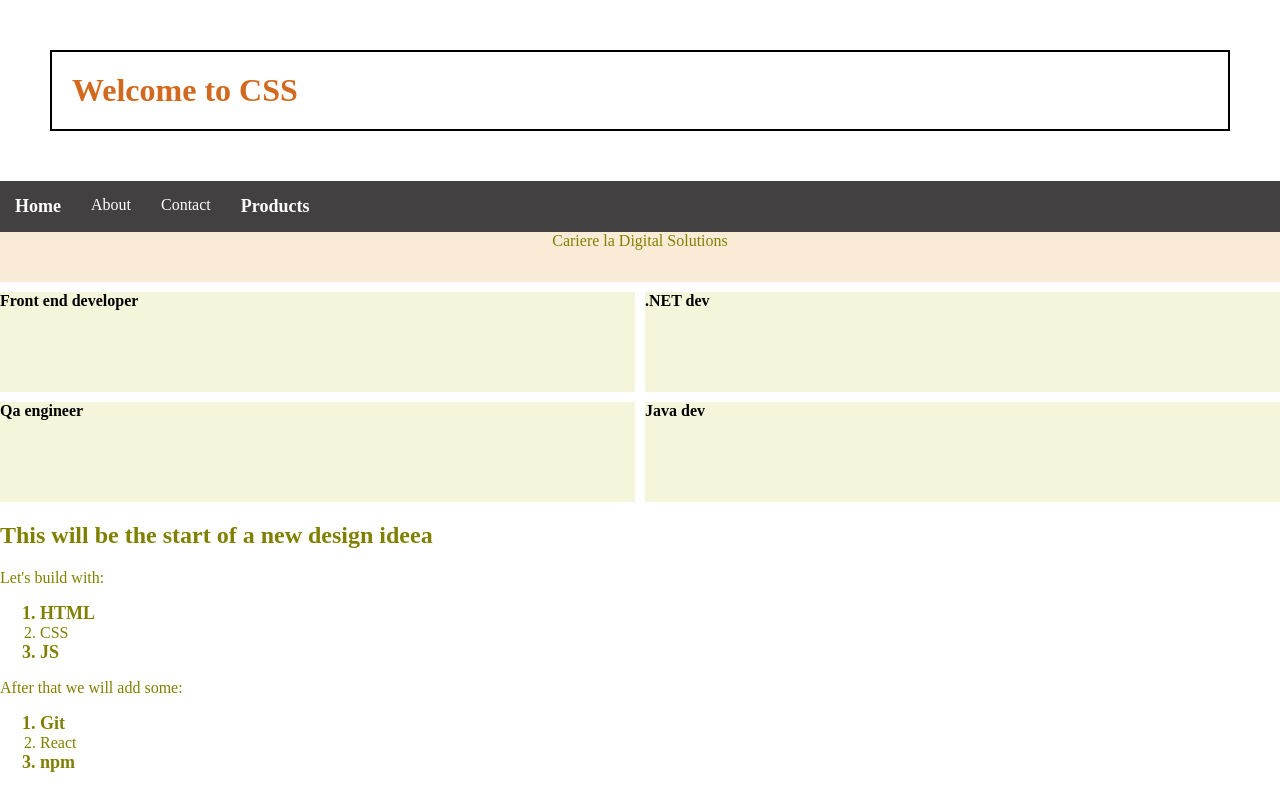
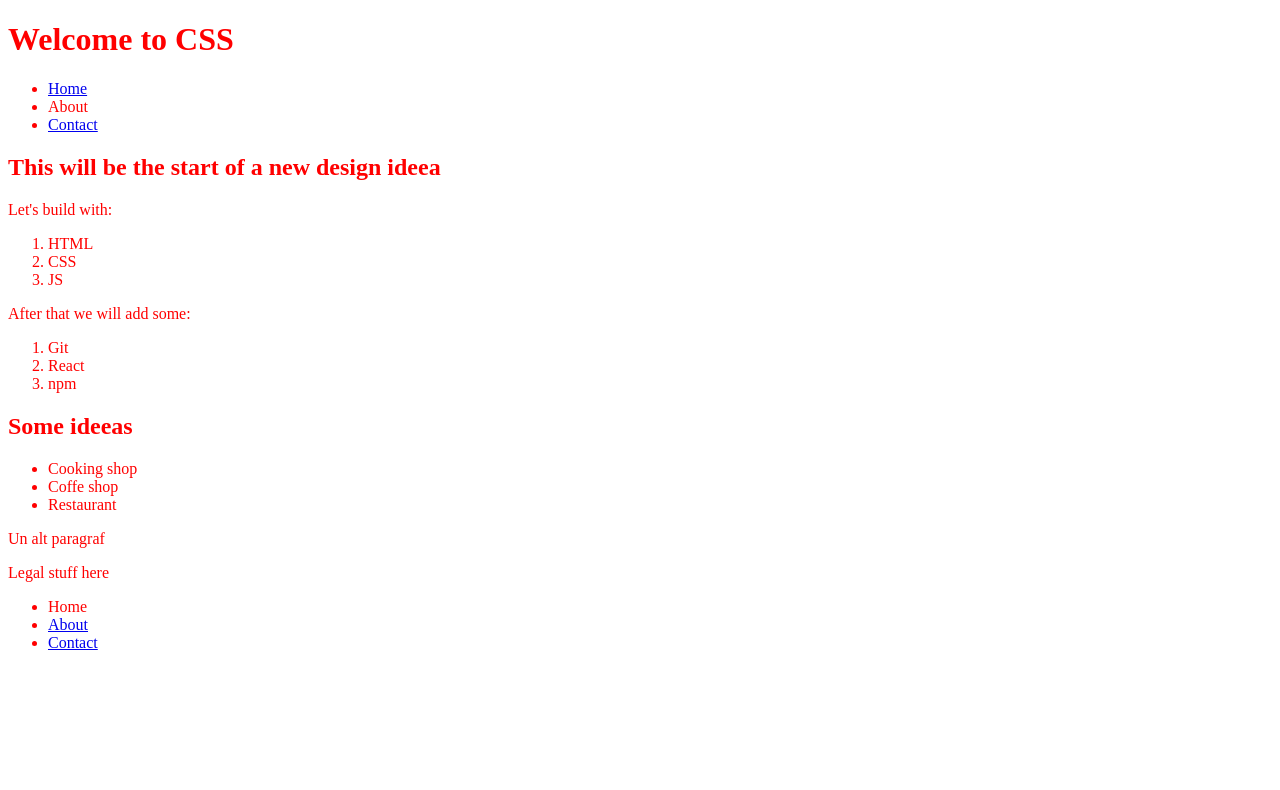
Before and after one commit to TabitaAfloarei/cursWantsome, a plain HTML site: page CSS/practice/index.html in a window 1280 px wide. Shown: the top 790 px of the page. Drawn offline with Linux system fonts and the light colour scheme.

```diff
--- a/CSS/practice/index.html
+++ b/CSS/practice/index.html
@@ -6,18 +6,31 @@
   <meta name="viewport" content="width=device-width">
   <title>CSS</title>
   <link href="style.css" rel="stylesheet" type="text/css" />
+  <style>
+    /* p {
+      color: blue
+    } */
+  </style>
 </head>
 
 <!--
+
+  <p class="nume">test</p> .class
+  <p id="test">test </p> #id
+  <p style="color: red">test</p> inline
+
+  p{
+   color: blue;
+  }
 
   Folositi ce am invatat la css pentru a stiliza elementele de mai jos.
   Adaugati css-ul inline/ inline internal/ external;
   Trebuie sa folositi cel putin o singura data cele 3 tipuri de selectare:
   - id
   - class
-  - tag(p, h1, div)
+  - tag (p, h1, div)
 
-  Puteti stiliza folosint proprietatile:
+  Puteti stiliza folosind proprietatile:
   - color
   - background-color
   - font-size
@@ -25,13 +38,14 @@
   - font-style
 
 -->
+
 <!--
+
   [atribut]{
-    color: red;
+    color:red
   }
-
-    [atribut="value"]{
-    color: red;
+  [atribut="value"]{
+    color:red
   }
 
   a:hover{}
@@ -39,40 +53,36 @@
   a:last-child{}
   a:last-of-type{}
   a:first-of-type{}
-  a:not(selector)
+  a:not(selector){}
 
-  Faceti hover pe un element
-Selectati primul si ultimul element din lista
-selectati toate acorele care au href
-Selectati toate elementele care nu au clasa .hidden
-Selectati headerul cu atributul title="welcome"
+  - Faceti un hover pe un element
+  - Selectati primul si ultimul element din lista
+  - Selectati toate ancorele care au href
+  - Selectati paragrafele elementele care nu au clasa .hidden
+  p:not(.hidden) {
+    color: red;
+  }
+  - Selectati headerul cu atributul title="welcome"
+
+  Mai exersati si alte combinatii de selectori plus alte proprietati
 -->
 
 <body>
   <header>
-    <h1 id="welcome-msg">Welcome to CSS</h1>
-    <nav class="header-nav">
+    <h1 title="welcome">Welcome to CSS</h1>
+    <nav>
       <ul>
         <li><a href="#">Home</a></li>
-        <li><a href="#">About</a></li>
+        <li><a>About</a></li>
         <li><a href="#">Contact</a></li>
-        <li><a href="#">Products</a></li>
       </ul>
     </nav>
   </header>
-
-  <div class="grid-container">
-    <div class="careers">Cariere la Digital Solutions</div>
-    <div class="job">Front end developer</div>
-    <div class="job">.NET dev</div>
-    <div class="job">Qa engineer</div>
-    <div class="job">Java dev</div>
-  </div>
   <article>
     <h2>This will be the start of a new design ideea</h2>
-    <p>Let's build with:</p>
+    <p class="hidden">Let's build with:</p>
     <ol>
-      <li draggable>HTML</li>
+      <li>HTML</li>
       <li>CSS</li>
       <li>JS</li>
     </ol>
@@ -90,12 +100,13 @@
       <li>Coffe shop</li>
       <li>Restaurant</li>
     </ul>
+    <p>Un alt paragraf</p>
   </aticle>
   <footer>
-    <p>Legal stuff here</p>
-    <nav class="footer-nav">
+    <p class="hidden">Legal stuff here</p>
+    <nav>
       <ul>
-        <li><a href="#">Home</a></li>
+        <li><a>Home</a></li>
         <li><a href="#">About</a></li>
         <li><a href="#">Contact</a></li>
       </ul>
--- a/CSS/practice/style.css
+++ b/CSS/practice/style.css
@@ -1,77 +1,8 @@
 html {
-    height: 100%;
-    width: 100%;
-    color: olive;
-  }
+  height: 100%;
+  width: 100%;
+}
 
-  body{
-    margin: 0px;
-  }
-
-  #welcome-msg {
-    color: chocolate;
-    font-weight: bold;
-    border: 2px solid black;
-    padding: 20px;
-    margin: 50px;
-  }
-  .header-nav ul{
-    list-style-type: none;
-    background-color: rgb(66, 64, 64);
-    padding: 0px;
-    margin: 0px;
-    overflow: hidden;
-  }
-
-  .header-nav a{
-    color: white;
-    text-decoration: none;
-    padding: 15px;
-    display: block;
-    text-align: center;
-  }
-
-  .header-nav a:hover{
-    background-color: rgb(33, 32, 32);
-  }
-
-  .header-nav li{
-    float: left;
-  }
-
-  .footer-nav{
-    background-color: beige;
-    color:black;
-    font-style: normal;
-  }
-
-  a{
-    color:brown;
-  }
-
-  li:hover{
-    color:blueviolet;
-  }
-
-  li:first-of-type, li:last-of-type{
-    font-size:large;
-    font-weight:bold;
-  }
-
-  .grid-container{
-    display: grid;
-    grid-template-columns: 1fr 1fr;
-    grid-template-rows: 50px 100px 100px;
-    gap: 10px;
-  }
-  .careers{
-    grid-column: span 2;
-    background-color: antiquewhite;
-    text-align: center;
-  }
-
-  .job{
-    background-color: beige;
-    font-weight: bold;
-    color: black;
-  }
+body{
+  color: red;
+}
```
Also changed, not shown: CSS/practice/cerinte.html (added, +53 -0 lines).
